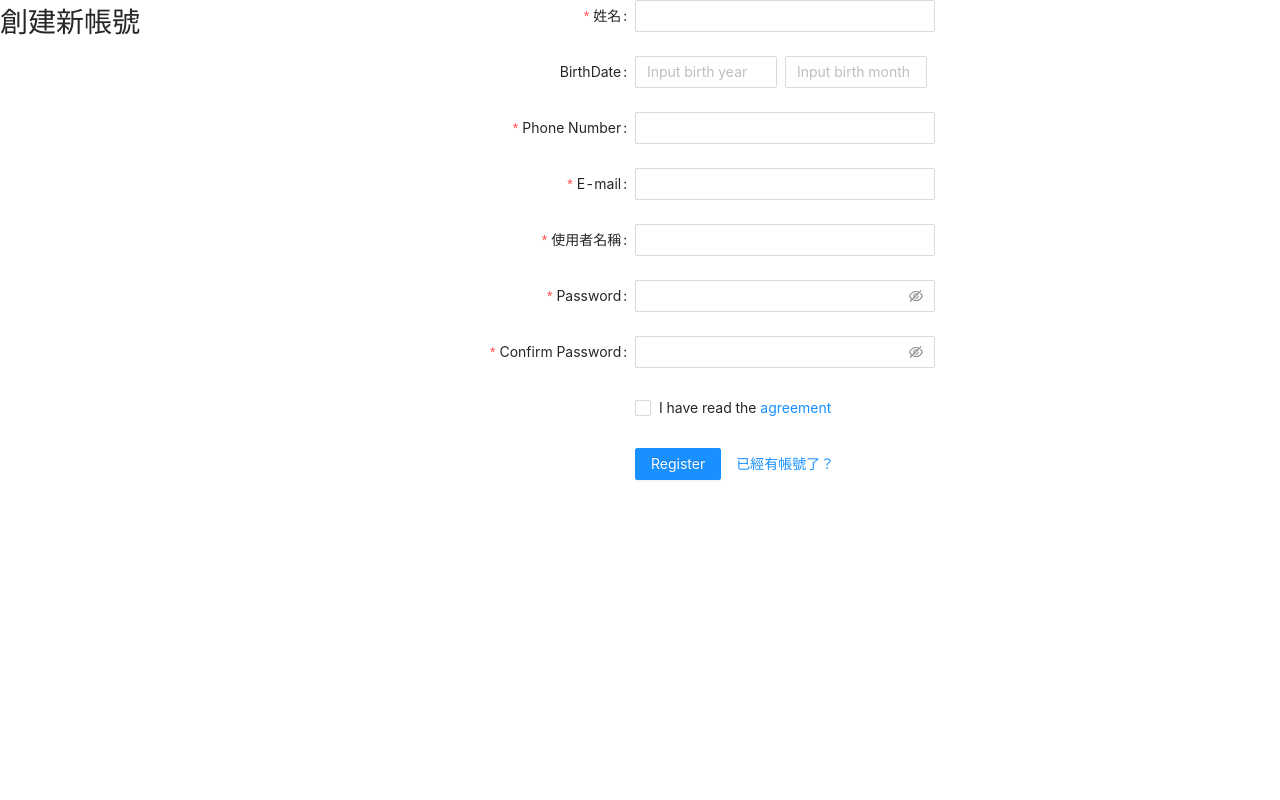
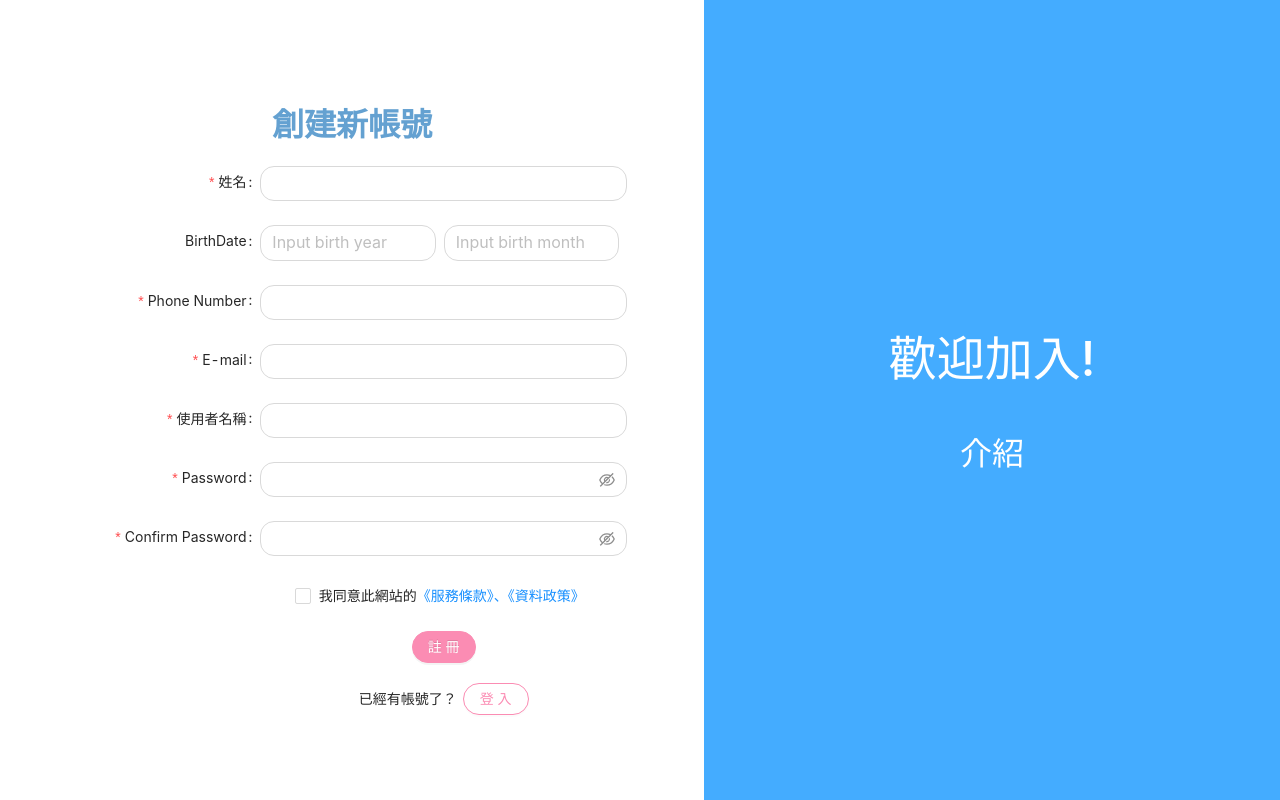
Before and after one commit to Brian-Konr/Camping-Helper, a React (Create React App) app in the folder frontend/: page /signup in a window 1280 px wide. Built offline with nearby package versions, Linux system fonts and the light colour scheme.

Commit message:
update signup page

```diff
--- a/frontend/src/containers/Login.js
+++ b/frontend/src/containers/Login.js
@@ -12,7 +12,7 @@ const NormalLoginForm = () => {
   return (
     <Layout className='page'>
       <Content className='wrapper'>
-        <div className='Leftside'>
+        <div className='Leftside-login'>
           <div className='title'>
             歡迎回來!
           </div>
@@ -20,7 +20,7 @@ const NormalLoginForm = () => {
             介紹
           </div>
         </div>
-        <div className='Rightside'>
+        <div className='Rightside-login'>
           <div className='form-wrapper'>
             <h1>登入</h1>
             <Form
--- a/frontend/src/containers/SignUp.js
+++ b/frontend/src/containers/SignUp.js
@@ -1,6 +1,7 @@
 import React, { useState } from 'react';
-import { Form, Input, Select, Checkbox, Button } from 'antd';
+import { Form, Input, Select, Checkbox, Button, Layout } from 'antd';
 import '../css/signup.css'
+const { Content } = Layout;
 
 const { Option } = Select;
 const formItemLayout = {
@@ -44,7 +45,10 @@ const RegistrationForm = () => {
   const [autoCompleteResult, setAutoCompleteResult] = useState([]);
 
   return (
-      <div className='wrapper'>
+    <Layout className='page'>
+      <Content className='wrapper'>
+        <div className='Leftside-signup'>
+          <div className='form-wrapper'>
             <h1>創建新帳號</h1>
             <Form
                 {...formItemLayout}
@@ -65,7 +69,7 @@ const RegistrationForm = () => {
                   },
                   ]}
                 >
-                <Input />
+                    <Input className='item'/>
                 </Form.Item>
 
                 <Form.Item label="BirthDate" style={{ marginBottom: 0 }}>
@@ -74,14 +78,14 @@ const RegistrationForm = () => {
                     rules={[{ required: true }]}
                     style={{ display: 'inline-block', width: 'calc(50% - 8px)' }}
                     >
-                <Input placeholder="Input birth year" />
+                    <Input className='item' placeholder="Input birth year" />
                     </Form.Item>
                     <Form.Item
                     name="month"
                     rules={[{ required: true }]}
                     style={{ display: 'inline-block', width: 'calc(50% - 8px)', margin: '0 8px' }}
                     >
-                <Input placeholder="Input birth month" />
+                    <Input className='item' placeholder="Input birth month" />
                     </Form.Item>
                 </Form.Item>
 
@@ -90,9 +94,8 @@ const RegistrationForm = () => {
                   label="Phone Number"
                   rules={[{ required: true, message: 'Please input your phone number!' }]}
                 >
-                <Input style={{ width: '100%' }} />
+                    <Input className='item' style={{ width: '100%' }} />
                 </Form.Item>
-
 
                 <Form.Item
                   name="email"
@@ -108,7 +111,7 @@ const RegistrationForm = () => {
                   },
                   ]}
                 >
-                <Input />
+                    <Input className='item'/>
                 </Form.Item>
 
                 <Form.Item
@@ -122,7 +125,7 @@ const RegistrationForm = () => {
                   },
                   ]}
                 >
-                <Input />
+                    <Input className='item'/>
                 </Form.Item>
 
                 <Form.Item
@@ -136,7 +139,7 @@ const RegistrationForm = () => {
                   ]}
                   hasFeedback
                 >
-                <Input.Password />
+                    <Input.Password className='item'/>
                 </Form.Item>
 
                 <Form.Item
@@ -160,7 +163,7 @@ const RegistrationForm = () => {
                   }),
                   ]}
                 >
-                <Input.Password />
+                    <Input.Password className='item' />
                 </Form.Item>
 
 
@@ -175,18 +178,35 @@ const RegistrationForm = () => {
                   ]}
                   {...tailFormItemLayout}
                 >
-                <Checkbox>
-                I have read the <a href="">agreement</a>
+                    <Checkbox className='sign-up-check'>
+                      我同意此網站的<a href="">《服務條款》、《資料政策》</a>
                     </Checkbox>
                 </Form.Item>
+
                 <Form.Item {...tailFormItemLayout}>
-                <Button type="primary" htmlType="submit">
-                Register
+                    <Button type="primary" htmlType="submit" className="SignUp-form-button">
+                      註冊
                     </Button>
-                <a style={{"margin-left": "15px"}} href="">已經有帳號了？</a>
+                    <div className='Login-alter'>
+                      已經有帳號了？
+                      <Button type="default" htmlType="submit" className="alter-button" shape='round'>
+                        登入
+                      </Button>
+                    </div>
                 </Form.Item>
             </Form>
           </div>
+        </div>
+        <div className='Rightside-signup'>
+          <div className='title'>
+            歡迎加入!
+          </div>
+          <div className='intro'>
+            介紹
+          </div>
+        </div>
+      </Content>
+    </Layout>
   );
 };
 
--- a/frontend/src/css/login.css
+++ b/frontend/src/css/login.css
@@ -10,7 +10,7 @@
     min-width: 300px;
     position: relative;
 }
-.Leftside {
+.Leftside-login {
     min-height: 100vh;
     flex-basis: 45%;
     background-color: #44ACFF;
@@ -35,7 +35,7 @@
     padding: 16px;
     text-align: center;
 }
-.Rightside {
+.Rightside-login {
     flex-basis: 55%;
     min-height: 50vh;
     padding: 20px;
--- a/frontend/src/css/signup.css
+++ b/frontend/src/css/signup.css
@@ -1,3 +1,6 @@
+.page {
+    height: 100%;
+}
 .wrapper {
     display: flex;
     flex-direction: row;
@@ -7,8 +10,74 @@
     min-width: 300px;
     position: relative;
 }
+.Leftside-signup {
+    flex-basis: 55%;
+    min-height: 80vh;
+    padding: 20px;
+    background-color: #fff;
+    align-self: center;
+}
+.Rightside-signup {
+    min-height: 100vh;
+    flex-basis: 45%;
+    background-color: #44ACFF;
+    background-position: center center;
+    background-size: cover;
+    display: flex;
+    flex-direction: column;
+    justify-content: center;
+    position: relative;
+}
+.title {
+    color: #fff;
+    font-size: 3rem;
+    font-weight: 500;
+    padding: 16px;
+    text-align: center;
+}
+.intro {
+    color: #fff;
+    font-size: 2rem;
+    font-weight: 300;
+    padding: 16px;
+    text-align: center;
+}
+.item {
+    font-size: 16px;
+    border-radius: 14px;
+}
+.signup-form {
+    display: flex;
+    flex-direction: column;
+    margin: auto;
+    max-width: 550px;
+    max-height: 100px;
+    text-align: center;
+    position: relative;
+}
+.SignUp-form-button {
+    display: inline-flex;
+    text-align: center;
+    position: relative;
+    border-radius: 20px;
+    border-color: #FB8CB3;
+    color: #fff;
+    background-color: #FB8CB3;
+    margin-top: -10px;
+}
+.Login-alter {
+    display: block;
+    text-align: center;
+    position: relative;
+    margin-top: 20px;
+}
+.sign-up-check {
+    margin-top: -10px;
 
-.signup-form {
-    margin: 0 auto;
-    max-width: 450px;
 }
+.alter-button {
+    margin-left: 6px;
+    border-color: #FB8CB3;
+    color: #FB8CB3;
+    background-color: #fff;
+}
```
Lines whose indentation alone changed are shown as unchanged.
